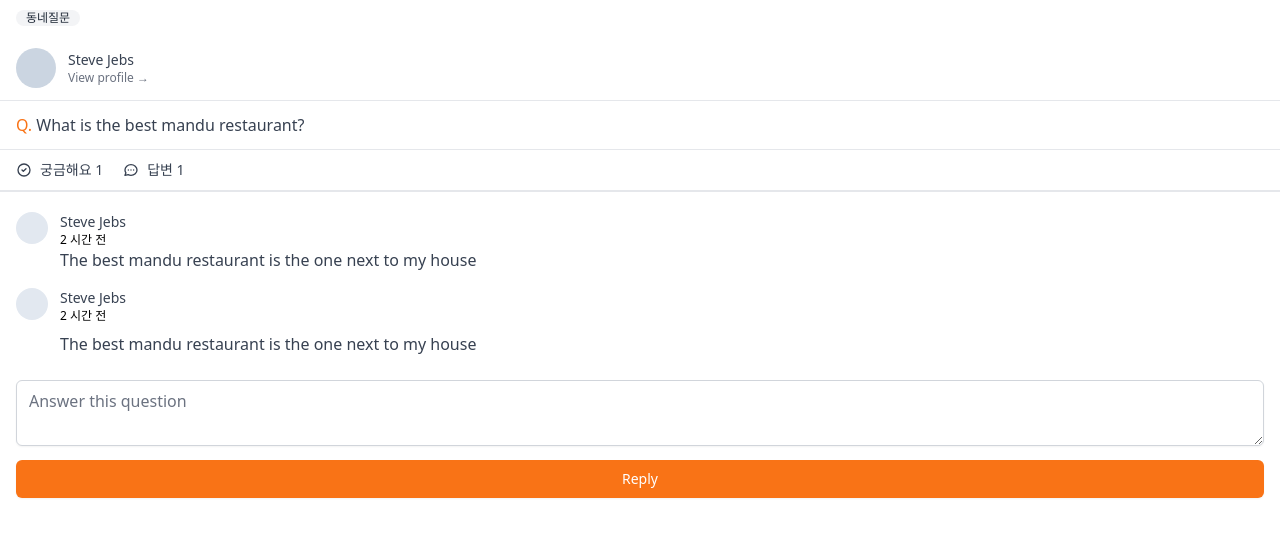
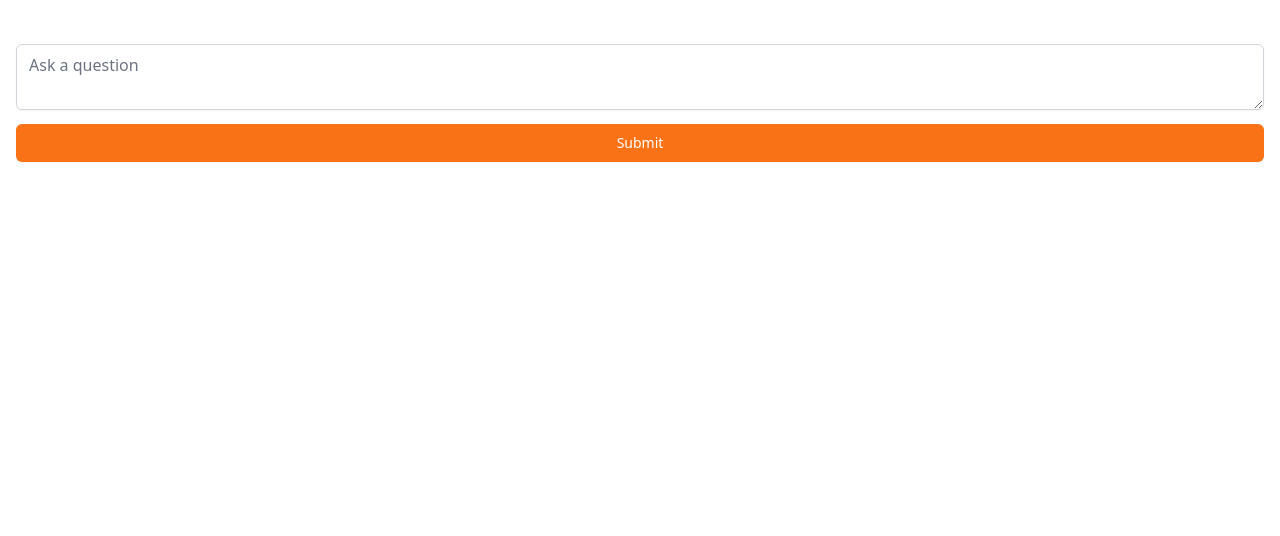
Before and after one commit to yongwoo-jeong/carrot-market, a Next.js app: page /community/write in a window 1280 px wide. Shown: the top 536 px of the page. Built offline with nearby package versions, Linux system fonts and the light colour scheme.

Commit message:
feat: Write community page

```diff
--- /dev/null
+++ b/pages/community/write.tsx
@@ -0,0 +1,17 @@
+import { NextPage } from "next";
+
+const Write: NextPage = () => {
+  return (
+    <form className="px-4 py-10">
+      <textarea
+        className="mt-1 w-full rounded-md border-gray-300 shadow-sm focus:border-orange-500  focus:ring-orange-500"
+        placeholder="Ask a question"
+      />
+      <button className="mt-2 w-full rounded-md border border-transparent bg-orange-500 py-2 px-4 text-sm font-medium text-white shadow-sm hover:bg-orange-600 focus:outline-none focus:ring-2 focus:ring-orange-500 focus:ring-offset-2">
+        Submit
+      </button>
+    </form>
+  );
+};
+
+export default Write;
```
